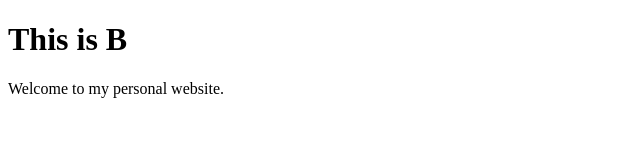
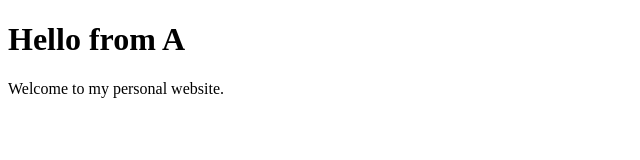
Before and after one commit to Mostafa161286/Tasks, a plain HTML site: page First-Project/index.html in a window 1280 px wide. Shown: the whole page, without its empty margins (0-640 px from the left). Drawn offline with Linux system fonts and the light colour scheme.

Commit message:
feature-a: change heading

```diff
--- a/First-Project/index.html
+++ b/First-Project/index.html
@@ -4,7 +4,7 @@
     <title>Home</title>
 </head>
 <body>
-  <h1>This is B </h1>
+  <h1>Hello from A </h1>
 
     <p>Welcome to my personal website.</p>
 
```
